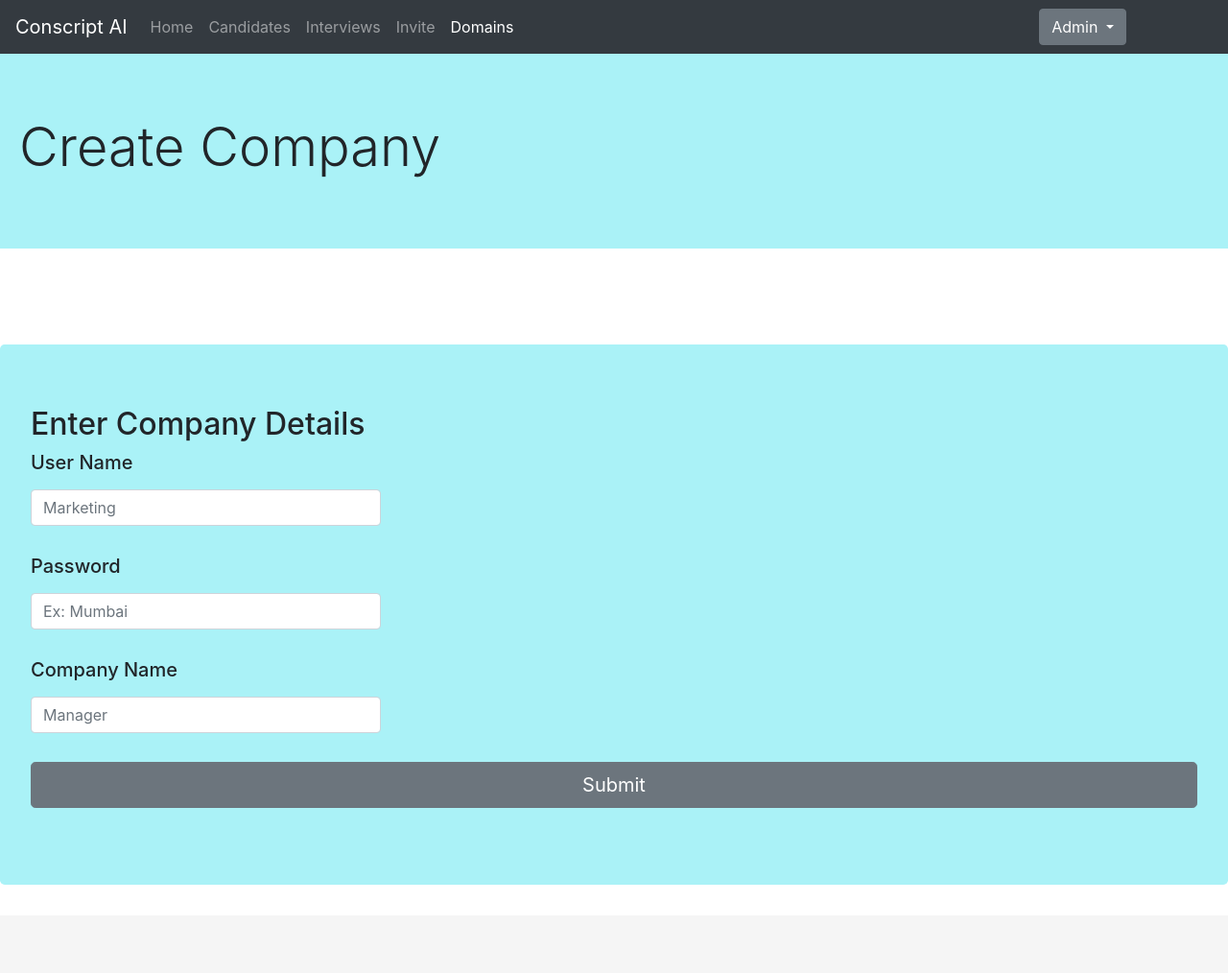
After one commit to reetc/conscript-project, a Django app: a page that uses company/templates/company/register_company.html in a window 1280 px wide. The commit adds this page. Shown: the whole page at 96% size. Run offline with Django 3.2, Linux system fonts and the light colour scheme; some libraries are stand-ins or nearby versions.

Commit message:
Added Preliminary Company Login & Registration Functionality

```diff
--- /dev/null
+++ b/company/templates/company/register_company.html
@@ -0,0 +1,122 @@
+<html>
+
+<head>
+  <meta charset="utf-8">
+  <meta name="viewport" content="width=device-width, initial-scale=1, shrink-to-fit=no">
+  <meta name="description" content="Start your development with a Dashboard for Bootstrap 4.">
+  <meta name="author" content="Creative Tim">
+  <title>AIBOT Dashboard</title>
+<link rel="stylesheet" href="mypage.css">
+  <link rel="stylesheet" href="https://stackpath.bootstrapcdn.com/bootstrap/4.1.3/css/bootstrap.min.css" integrity="sha384-MCw98/SFnGE8fJT3GXwEOngsV7Zt27NXFoaoApmYm81iuXoPkFOJwJ8ERdknLPMO" crossorigin="anonymous">
+<script src="https://code.jquery.com/jquery-3.3.1.slim.min.js" integrity="sha384-q8i/X+965DzO0rT7abK41JStQIAqVgRVzpbzo5smXKp4YfRvH+8abtTE1Pi6jizo" crossorigin="anonymous"></script>
+<script src="https://cdnjs.cloudflare.com/ajax/libs/popper.js/1.14.3/umd/popper.min.js" integrity="sha384-ZMP7rVo3mIykV+2+9J3UJ46jBk0WLaUAdn689aCwoqbBJiSnjAK/l8WvCWPIPm49" crossorigin="anonymous"></script>
+<script src="https://stackpath.bootstrapcdn.com/bootstrap/4.1.3/js/bootstrap.min.js" integrity="sha384-ChfqqxuZUCnJSK3+MXmPNIyE6ZbWh2IMqE241rYiqJxyMiZ6OW/JmZQ5stwEULTy" crossorigin="anonymous"></script>
+<meta name="viewport" content="width=device-width, initial-scale=1, shrink-to-fit=no">
+<meta name="description" content="Start your development with a Dashboard for Bootstrap 4.">
+<meta name="author" content="Creative Tim">
+<title>Argon Dashboard - Free Dashboard for Bootstrap 4</title>
+<!-- Favicon -->
+<link href="./assets/img/brand/favicon.png" rel="icon" type="image/png">
+<!-- Fonts -->
+<link href="https://fonts.googleapis.com/css?family=Open+Sans:300,400,600,700" rel="stylesheet">
+<!-- Icons -->
+<link href="./assets/vendor/nucleo/css/nucleo.css" rel="stylesheet">
+<link href="./assets/vendor/@fortawesome/fontawesome-free/css/all.min.css" rel="stylesheet">
+<!-- Argon CSS -->
+<link type="text/css" href="./assets/css/argon.css?v=1.0.0" rel="stylesheet">
+
+</head>
+
+<body>
+
+
+
+<!--navbar     -->
+
+  <nav class="navbar sticky-top navbar-expand-lg navbar-dark bg-dark">
+    <a class="navbar-brand" href="#">Conscript AI</a>
+    <button class="navbar-toggler" type="button" data-toggle="collapse" data-target="#navbarNavAltMarkup" aria-controls="navbarNavAltMarkup" aria-expanded="false" aria-label="Toggle navigation">
+      <span class="navbar-toggler-icon"></span>
+    </button>
+    <div class="collapse navbar-collapse" id="navbarNavAltMarkup">
+      <div class="navbar-nav">
+        <a class="nav-item nav-link " href="index.html">Home <span class="sr-only">(current)</span></a>
+        <a class="nav-item nav-link" href="#">Candidates</a>
+        <a class="nav-item nav-link" href="#">Interviews</a>
+        <a class="nav-item nav-link" href="{% url "invite" %}">Invite</a>
+        <a class="nav-item nav-link active" href="#">Domains</a>
+
+      </div>
+    </div>
+    <div class="dropdown" style="margin-right: 90px;">
+      <button class="btn btn-secondary dropdown-toggle" type="button" id="dropdownMenuButton" data-toggle="dropdown" aria-haspopup="true" aria-expanded="false">
+        Admin
+      </button>
+      <div class="dropdown-menu" aria-labelledby="dropdownMenuButton" style="margin-right: 50px;" >
+        <a class="dropdown-item" href="#">Create</a>
+        <a class="dropdown-item" href="#">Account</a>
+        <a class="dropdown-item" href="#">Logout</a>
+      </div>
+    </div>
+  </nav>
+
+
+
+  <div class="jumbotron jumbotron-fluid" style="background: #aaf2f7;">
+    <h1 class="display-4" style="margin-left: 20px;"> Create Company</h1>
+  </div>
+
+
+  <div class="jumbotron" id="frm">
+    <h2>Enter Company Details</h2>
+
+    <form method="POST">{% csrf_token %}
+    <div class="form-group">
+      <label for="exampleFormControlInput1"><h5>User Name</h5></label>
+      <input style="margin-bottom: 30px; width: 30%;" type="text" class="form-control" name="username" id="exampleFormControlInput1" placeholder="Marketing" style="width: 30%">
+    </div>
+    <div class="form-group">
+      <label for="exampleFormControlInput1"><h5>Password</h5></label>
+      <input style="margin-bottom: 30px; width: 30%;" type="password" class="form-control" name="password" id="exampleFormControlInput1" placeholder="Ex: Mumbai" style="width: 30%">
+    </div>
+
+    <div class="form-group">
+      <label for="exampleFormControlInput1"><h5>Company Name</h5></label>
+      <input style="margin-bottom: 30px; width: 30%;" type="text" class="form-control" name="company_name" id="exampleFormControlInput1" placeholder="Manager" style="width: 30%">
+    </div>
+
+
+    <button style="margin-top: 30px;" type="submit" class="btn btn-secondary btn-lg btn-block">Submit</button>
+
+
+  </form>
+  {% if form_is_saved and previous_page %}<meta http-equiv="refresh" content="0; url={{ previous_page }}" />{% endif %}
+  </div>
+  <style>
+  #frm{
+    margin-top: 100px;
+    background-color: #aaf2f7;
+  }
+  </style>
+
+
+
+
+
+  <footer class="footer">
+       <div class="container">
+         <span class="text-muted"></span>
+       </div>
+  </footer>
+  <style>
+  .footer {
+     position: relative;
+     bottom: 0;
+     width: 100%;
+     height: 60px;
+     line-height: 60px;
+     background-color: #f5f5f5;
+  }
+  </style>
+
+</body>
--- a/company/urls.py
+++ b/company/urls.py
@@ -10,4 +10,6 @@ urlpatterns=[
     url(r'^interview_list/$',views.interview_list,name='interview_list'),
     url(r'^invite/$',views.invite,name='invite'),
     url(r'^domains/$',views.domains,name='domains'),
+    url(r'^register/$',views.register_company,name='register_company'),
+
 ]
--- a/company/views.py
+++ b/company/views.py
@@ -4,9 +4,40 @@ from .models import Company_details
 from .models import Question_details
 from django.template import RequestContext
 from django.http import HttpResponseRedirect
+from django.contrib.auth.models import User
+
 # Create your views here.
 def admin_dashboard(request):
 	return render(request, 'company/index.html')
+
+
+def register_company(request):
+	if request.method == 'POST':
+
+		user=User()
+		company=Company_details()
+		user = User.objects.create_user(username=request.POST['username'],password=request.POST['password'])
+		# user.username=request.POST['username']
+		# user.password=user.set_password('password')
+		user.save()
+		# user.Company_details.company_name=request.POST['company_name']
+		company.user=User.objects.get(username=request.POST['username'])
+		company.company_name=request.POST['company_name']
+		# user.Company_details.company_location="Bangalore"
+		company.company_location="Bangalore"
+		# user.Company_details.company_email="efg@gmail.com"
+		company.company_email="efg@gmail.com"
+		# user.save()
+		company.save()
+
+		previous_page = request.META['HTTP_REFERER']
+		data = {'previous_page': previous_page,'abc': 56}
+		return render(request,'company/register_company.html',data)
+	else:
+		previous_page = request.META['HTTP_REFERER']
+		data = {'previous_page': previous_page,'abc': 56}
+		return render(request,'company/register_company.html',data)
+
 
 def interview_list(request):
 	return render(request, 'company/interviewList.html')
--- a/conscript/settings.py
+++ b/conscript/settings.py
@@ -102,6 +102,7 @@ PASSWORD_HASHERS = [
 # Password validation
 # https://docs.djangoproject.com/en/2.1/ref/settings/#auth-password-validators
 
+
 AUTH_PASSWORD_VALIDATORS = [
     {
         'NAME': 'django.contrib.auth.password_validation.UserAttributeSimilarityValidator',
@@ -149,3 +150,8 @@ LOGIN_URL = '/basic_app/user_login/'
 STATICFILES_DIRS = (
     os.path.join(BASE_DIR, 'static'),
 )
+
+
+LOGIN_REDIRECT_URL = '/company/admin_dashboard/'
+
+LOGOUT_REDIRECT_URL = '/'
--- a/conscript/urls.py
+++ b/conscript/urls.py
@@ -8,5 +8,6 @@ urlpatterns = [
     path('admin/', admin.site.urls),
     path('', include('home.urls')),
     path('candidate/', include('candidate.urls')),
+    path('accounts/', include('django.contrib.auth.urls')),
     path('company/', include('company.urls')),
 ] + static(settings.STATIC_URL, document_root=settings.STATIC_ROOT)
--- a/home/templates/home/portal.html
+++ b/home/templates/home/portal.html
@@ -43,7 +43,7 @@
                 <div class="card"><img class="card-img-top w-100 d-block" src="{% static 'home/assets/img/company.jpeg'%}">
                     <div class="card-body">
                         <h4 class="card-title text-center">Company</h4>
-                        <p class="card-text">If you are here to hire candidates, Come this way.</p><a href="{% url 'admin_dashboard' %}"><button class="btn btn-primary" type="button">GO</button></a></div>
+                        <p class="card-text">If you are here to hire candidates, Come this way.</p><a href="{% url 'login' %}"><button class="btn btn-primary" type="button">GO</button></a></div>
                 </div>
             </div>
         </section>
```
Also changed, not shown: company/models.py (+32 -6 lines), company/templates/company/index.html (+15 -2 lines), templates/registration/login.html (added, +9 -0 lines), candidate/migrations/0004_job_application_details_date.py (added), company/migrations/0004_auto_20181024_2113.py (added), db.sqlite3.
